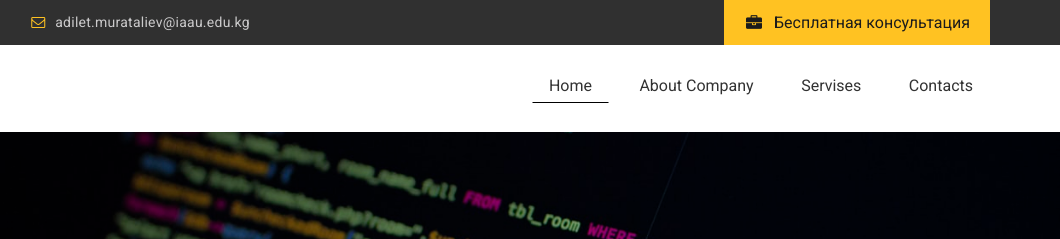
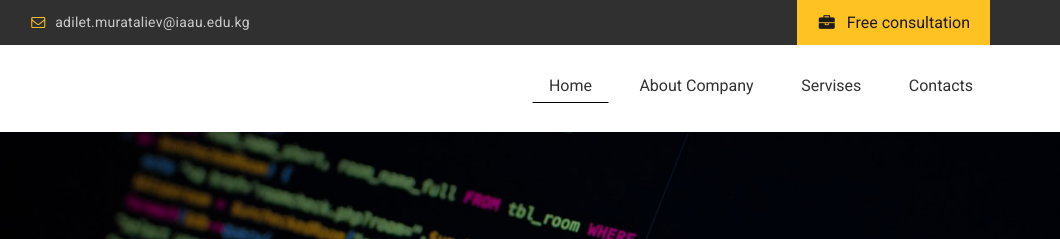
Before and after one commit to MuratalievAdilet/MuratalievAdilet.github.io, a plain HTML site: page index.html in a window 1280 px wide. Shown: the top 239 px of the page, 220-1280 px from the left. Drawn offline with nearby package versions, Linux system fonts and the light colour scheme; files whose address does not match are found by name.

Commit message:
Update index.html

```diff
--- a/index.html
+++ b/index.html
@@ -19,7 +19,7 @@
  				<div class="header__contacts">
  					<a class="header__phone" href="tel:996702104693">+996(702) 10-46-93</a>
  					<a class="header__email" href="#">	adilet.murataliev@iaau.edu.kg</a>
- 					<a data-fancybox data-src="#modal" href="javascript:;" class="header__btn" href="#">Бесплатная консультация</a>
+ 					<a data-fancybox data-src="#modal" href="javascript:;" class="header__btn" href="#">Free consultation</a>
  				</div>
  			</div>
  		</div>
```
